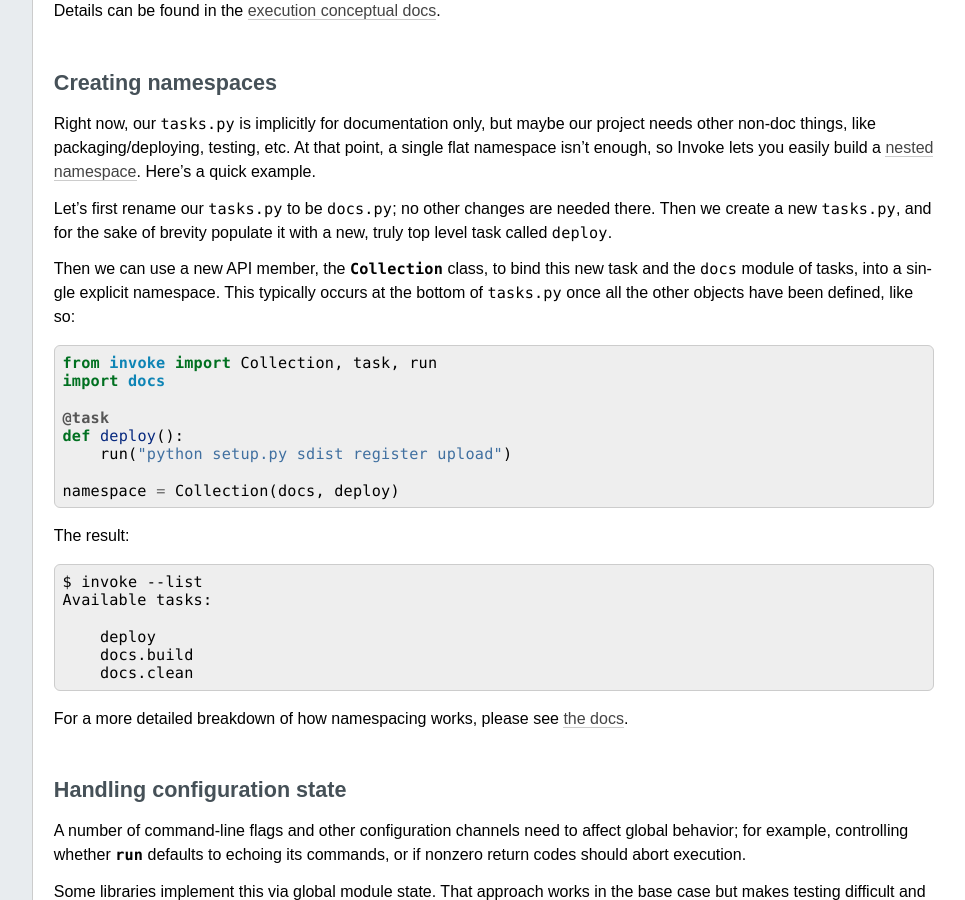
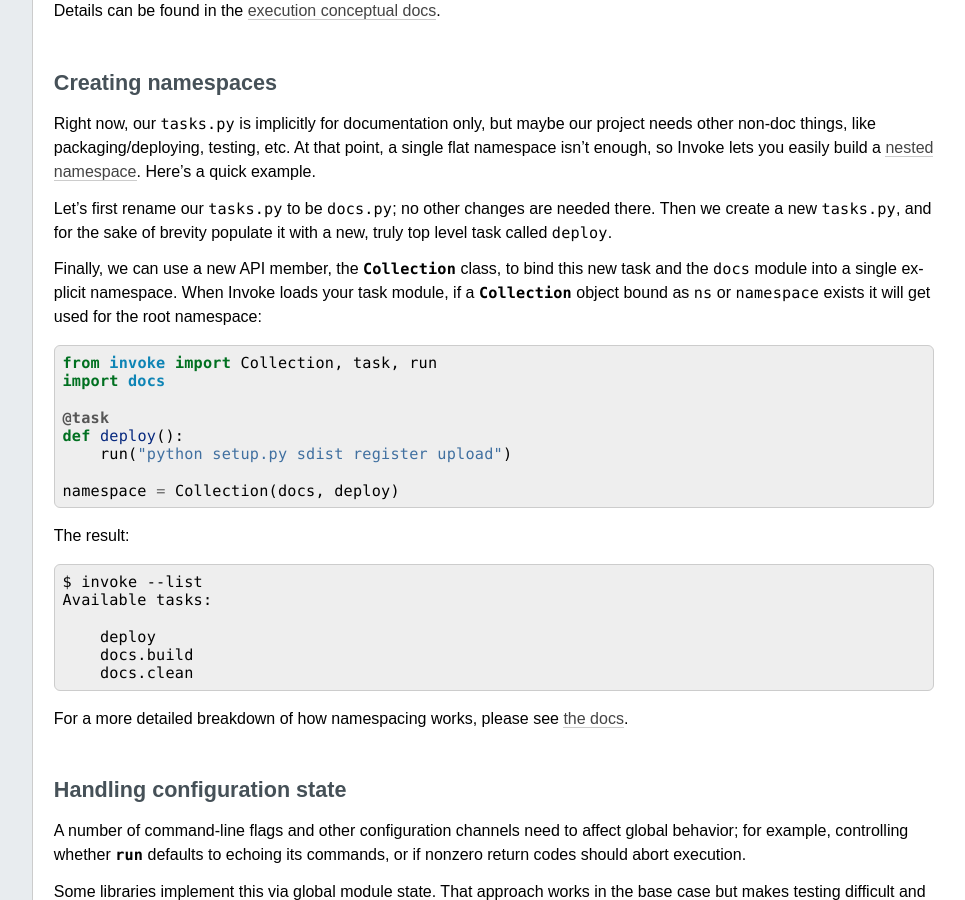
Before and after one commit to pyinvoke/invoke, a Sphinx documentation site: the page built from docs/getting_started.rst, in a window 1280 px wide and 900 px high, scrolled down 2714 px. Shown: the whole window, without its empty margins (224-1189 px from the left). Built offline with Sphinx 7.4.7, drawn with Linux system fonts in a browser that asks for light colours.

Commit message:
Clarify getting-started namespace docs re: naming the object.

```diff
--- a/docs/getting_started.rst
+++ b/docs/getting_started.rst
@@ -154,10 +154,10 @@ Let's first rename our ``tasks.py`` to be ``docs.py``; no other changes are
 needed there. Then we create a new ``tasks.py``, and for the sake of brevity
 populate it with a new, truly top level task called ``deploy``.
 
-Then we can use a new API member, the `.Collection` class, to bind this new
-task and the ``docs`` module of tasks, into a single explicit namespace. This
-typically occurs at the bottom of ``tasks.py`` once all the other objects have
-been defined, like so::
+Finally, we can use a new API member, the `.Collection` class, to bind this new
+task and the ``docs`` module into a single explicit namespace.  When Invoke
+loads your task module, if a `.Collection` object bound as ``ns`` or
+``namespace`` exists it will get used for the root namespace::
 
     from invoke import Collection, task, run
     import docs
```
